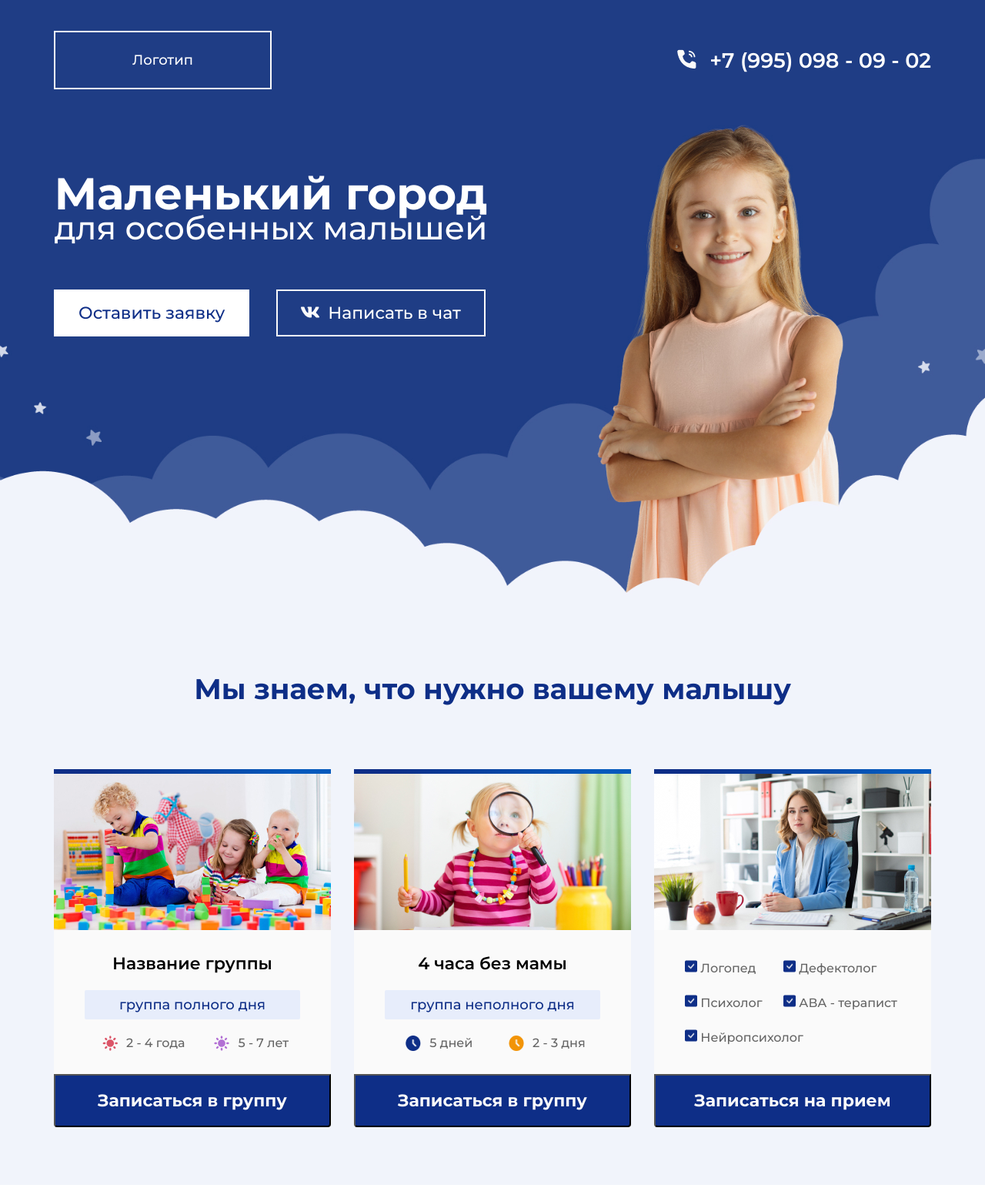
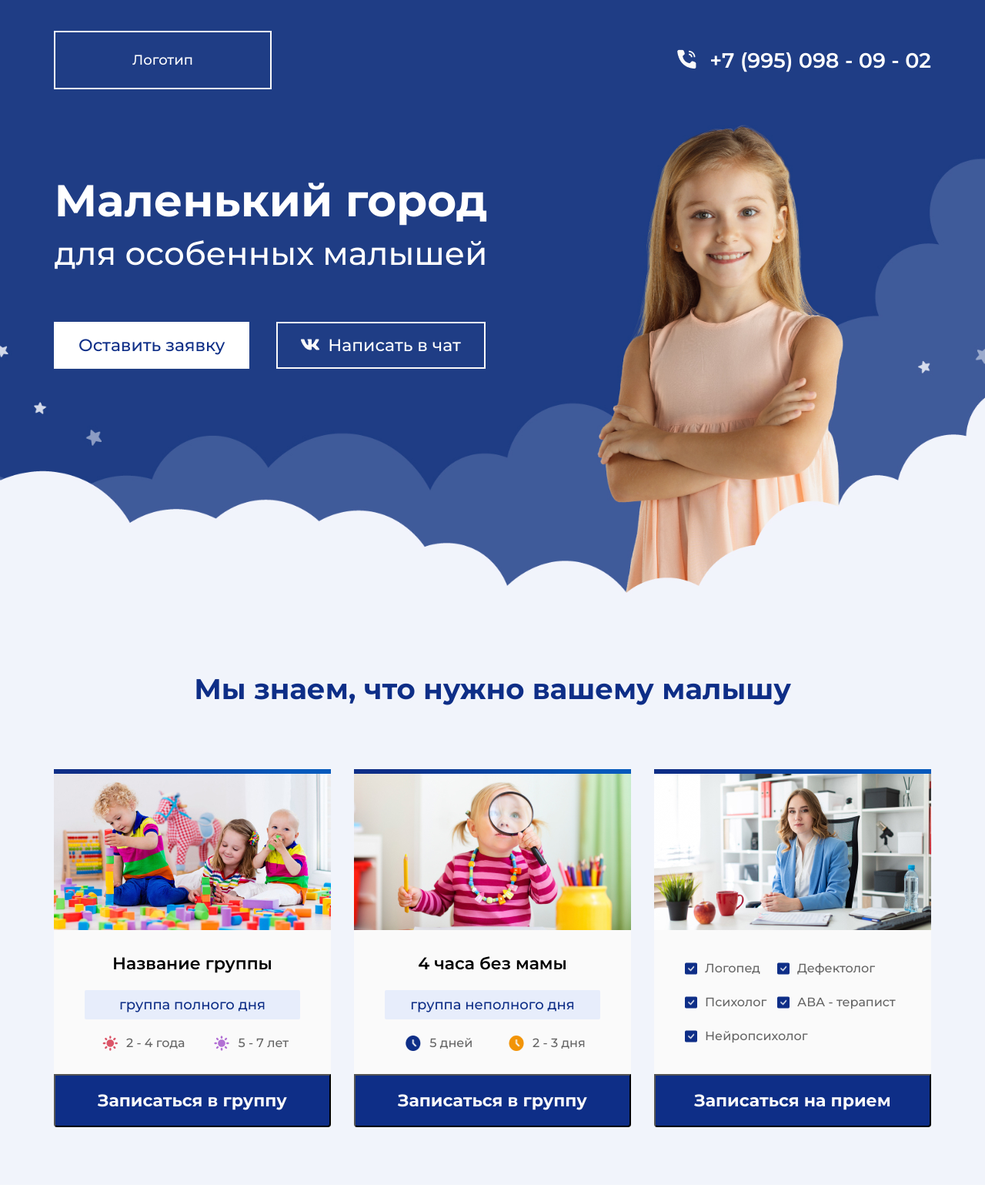
Before and after one commit to BROOQUEEN/small-city, a PHP site: page / in a window 1280 px wide. Shown: the top 1556 px of the page at 77% size. Run offline with PHP 8.4, Linux system fonts and the light colour scheme.

Commit message:
Испавил оступ у названия и во вторйо секции сделал у третьего блока иконки по центру

```diff
--- a/css/style.css
+++ b/css/style.css
@@ -83,10 +83,12 @@
     font-size: 58px;
     color: white;
     font-weight: 900;
+    line-height: 58px;
 }
 .promo__title span{
     font-size: 42px;
     font-weight: 500;
+    margin-top: 10px;
 }
 .promo__buttons {
     margin-top: 60px;
@@ -199,10 +201,16 @@ button.btn-icon::before {
 }
 .services__item__check {
     margin-bottom: 25px;
+
+    min-width: 120px;
+    display: flex;
+    align-items: center;
+
+}
+.services__item__check p {
     font-size: 16px;
     color: #656565;
     font-weight: 500;
-    min-width: 128px;
 }
 .services__item__check:last-child {
     margin-bottom: 0;
@@ -210,6 +218,7 @@ button.btn-icon::before {
 .services__item__check img {
     width: 16px;
     height: 16px;
+    margin-right: 10px;
 }
 .services__btn {}
 .services button {
--- a/index.html
+++ b/index.html
@@ -27,7 +27,7 @@
         <section class="promo">
             <div class="container">
                 <div class="promo__content">
-                    <h1 class="promo__title title">Маленький город <span>для особенных малышей</span></h1>
+                    <h1 class="promo__title title">Маленький город <span><br>для особенных малышей</span></h1>
                     <div class="promo__buttons">
                         <button class="promo__btn bg-white btn">Оставить заявку</button>
                         <button class="promo__btn btn-icon btn">Написать в чат</button>
@@ -88,11 +88,11 @@
                             </div>
                             <div class="services__item-container">
                                 <ul class="services__checks">
-                                    <li class="services__item__check"><img src="/images/icons/check.png" alt=""> Логопед</li>
-                                    <li class="services__item__check"><img src="/images/icons/check.png" alt=""> Дефектолог</li>
-                                    <li class="services__item__check"><img src="/images/icons/check.png" alt=""> Психолог</li>
-                                    <li class="services__item__check"><img src="/images/icons/check.png" alt=""> АВА - терапист</li>
-                                    <li class="services__item__check"><img src="/images/icons/check.png" alt=""> Нейропсихолог</li>
+                                    <li class="services__item__check"><img src="/images/icons/check.png" alt=""><p>Логопед</p></li>
+                                    <li class="services__item__check"><img src="/images/icons/check.png" alt=""><p>Дефектолог</p></li>
+                                    <li class="services__item__check"><img src="/images/icons/check.png" alt=""><p>Психолог</p></li>
+                                    <li class="services__item__check"><img src="/images/icons/check.png" alt=""><p>АВА - терапист</p></li>
+                                    <li class="services__item__check"><img src="/images/icons/check.png" alt=""><p>Нейропсихолог</p></li>
                                 </ul>
                             </div>
                             <button class="services__btn">Записаться на прием</button>
```
